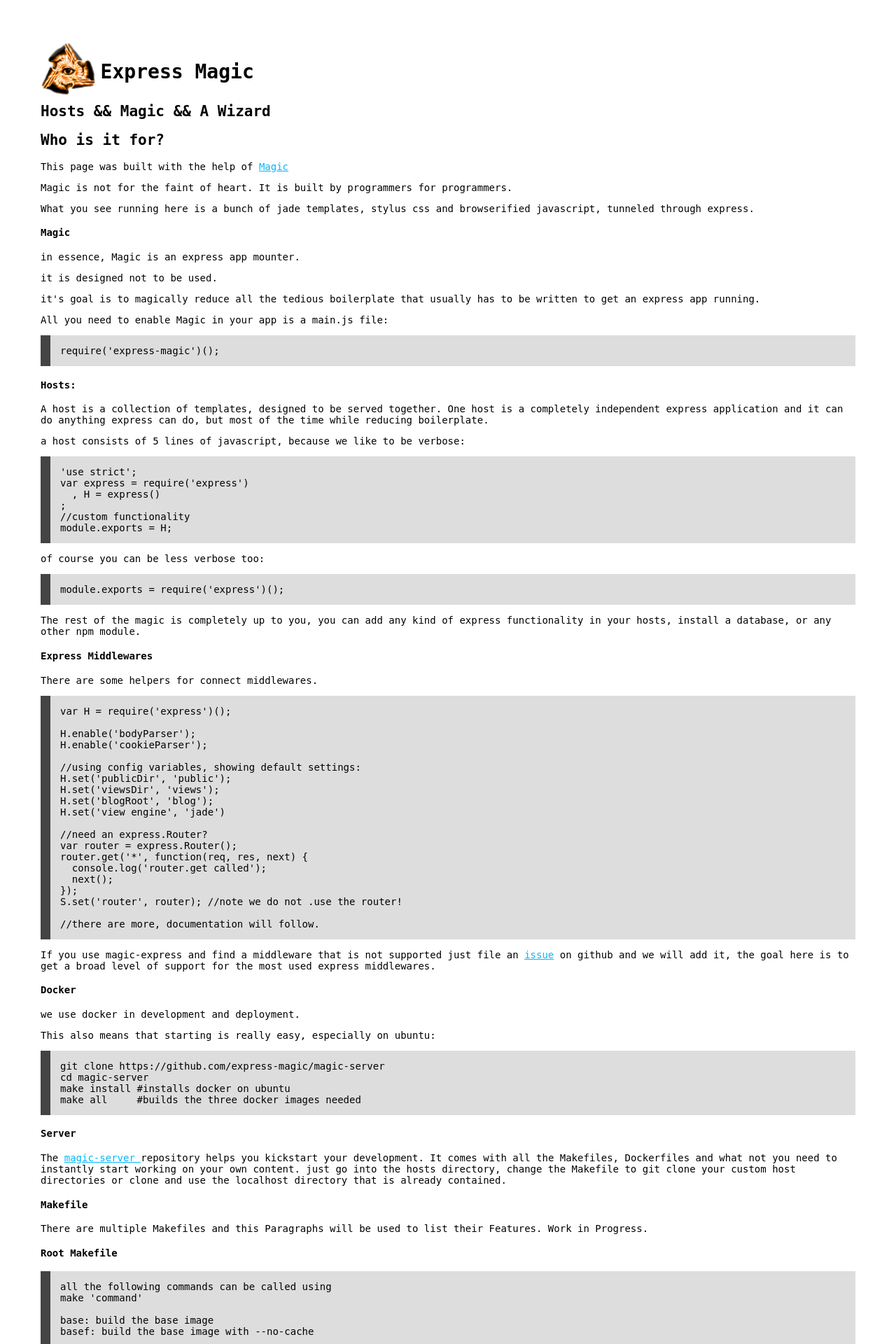
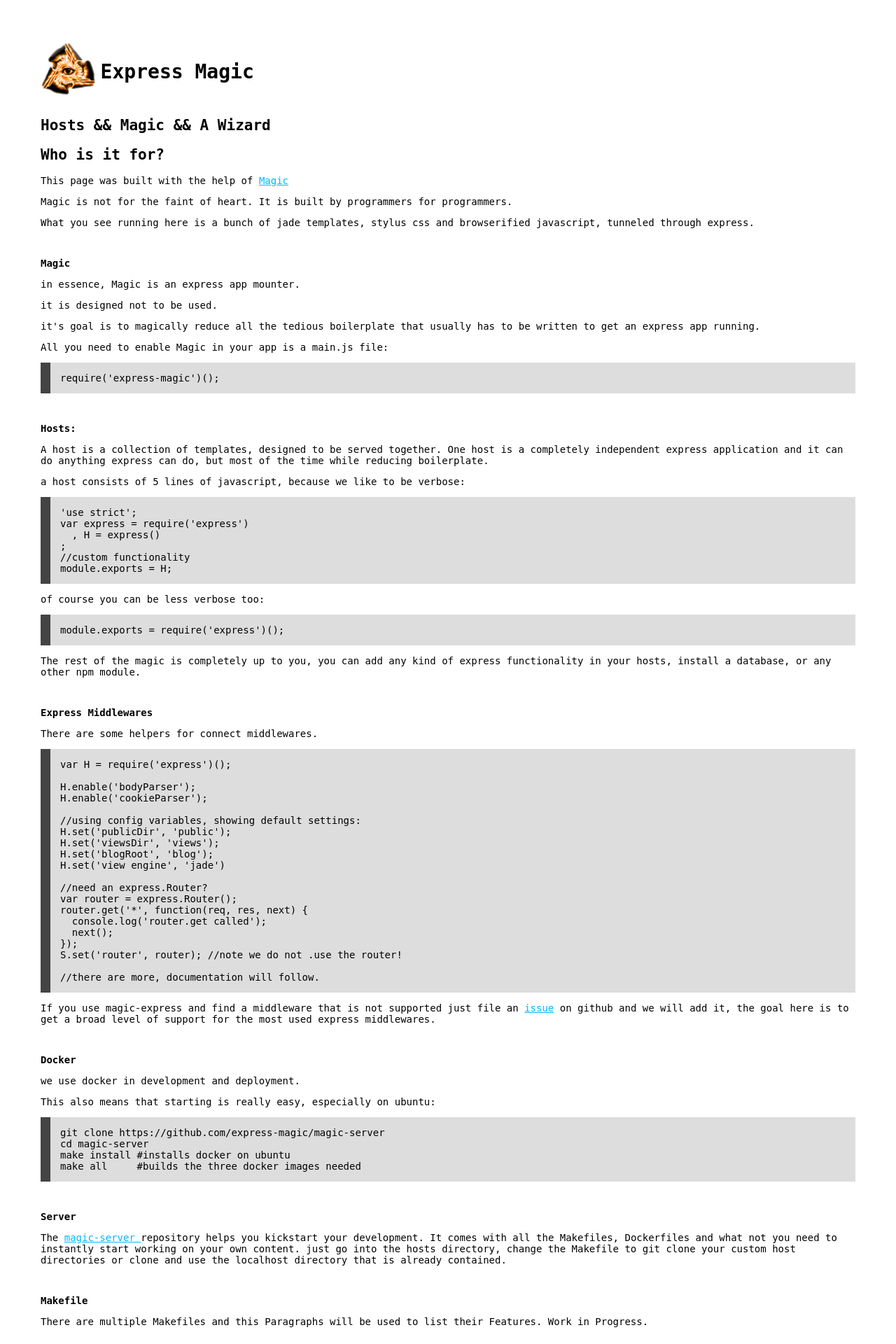
Before and after one commit to magic-old/magic-localhost, a Node project: template views/pages/index.jade in a window 1280 px wide. Shown: the top 1920 px of the page at 70% size. Run offline with Node 20 templates, Linux system fonts and the light colour scheme; the template is opened without the code that fills it, so the values that code supplies are empty; style sheets or scripts are compiled from the project's sources.

Commit message:
updated styles

```diff
--- a/public/css/style.styl
+++ b/public/css/style.styl
@@ -6,6 +6,8 @@ a
   color: #00B7FF
 
 header.main
+  display inline-block
+
   img
     float left
   h1
@@ -15,6 +17,9 @@ header.main
 #content
   clear both
 
+h4
+  margin 3em 0 1em
+
 pre
   background-color #ddd
   padding 1em
```
